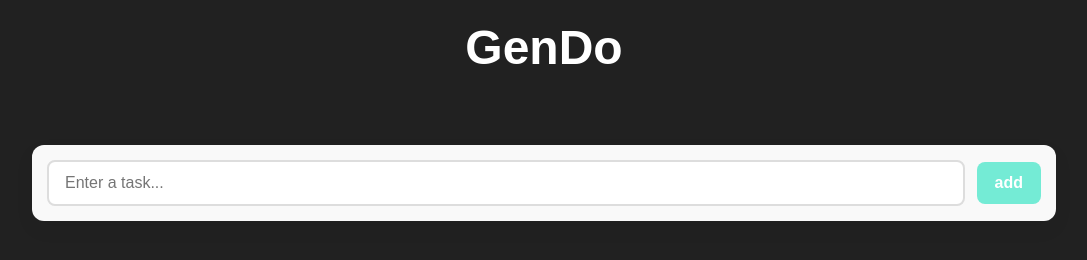
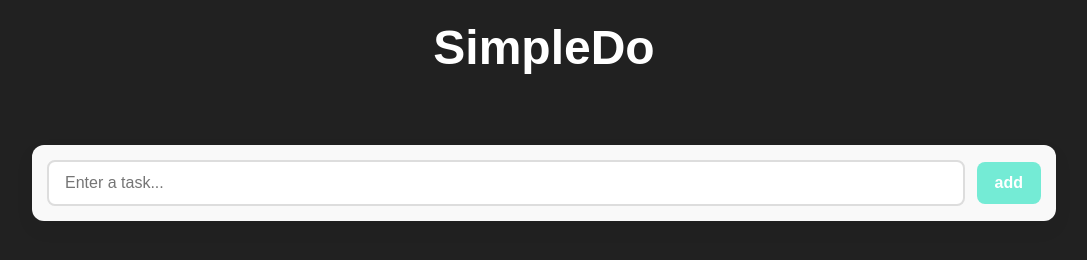
Before and after one commit to developer-pro-code/projects, a plain HTML site: page todolist/index.html in a window 1280 px wide. Shown: the whole page, without its empty margins (96-1183 px from the left). Drawn offline with Linux system fonts and the light colour scheme.

Commit message:
Update index.html

```diff
--- a/todolist/index.html
+++ b/todolist/index.html
@@ -8,7 +8,7 @@
 </head>
 <body>
     <div id="main">
-        <h1>GenDo</h1>
+        <h1>SimpleDo</h1>
         <form action="" id="form">
             <div id="createdBox">
                 <input type="text" id="textBox"  placeholder="Enter a task..." autocomplete="off">
```
